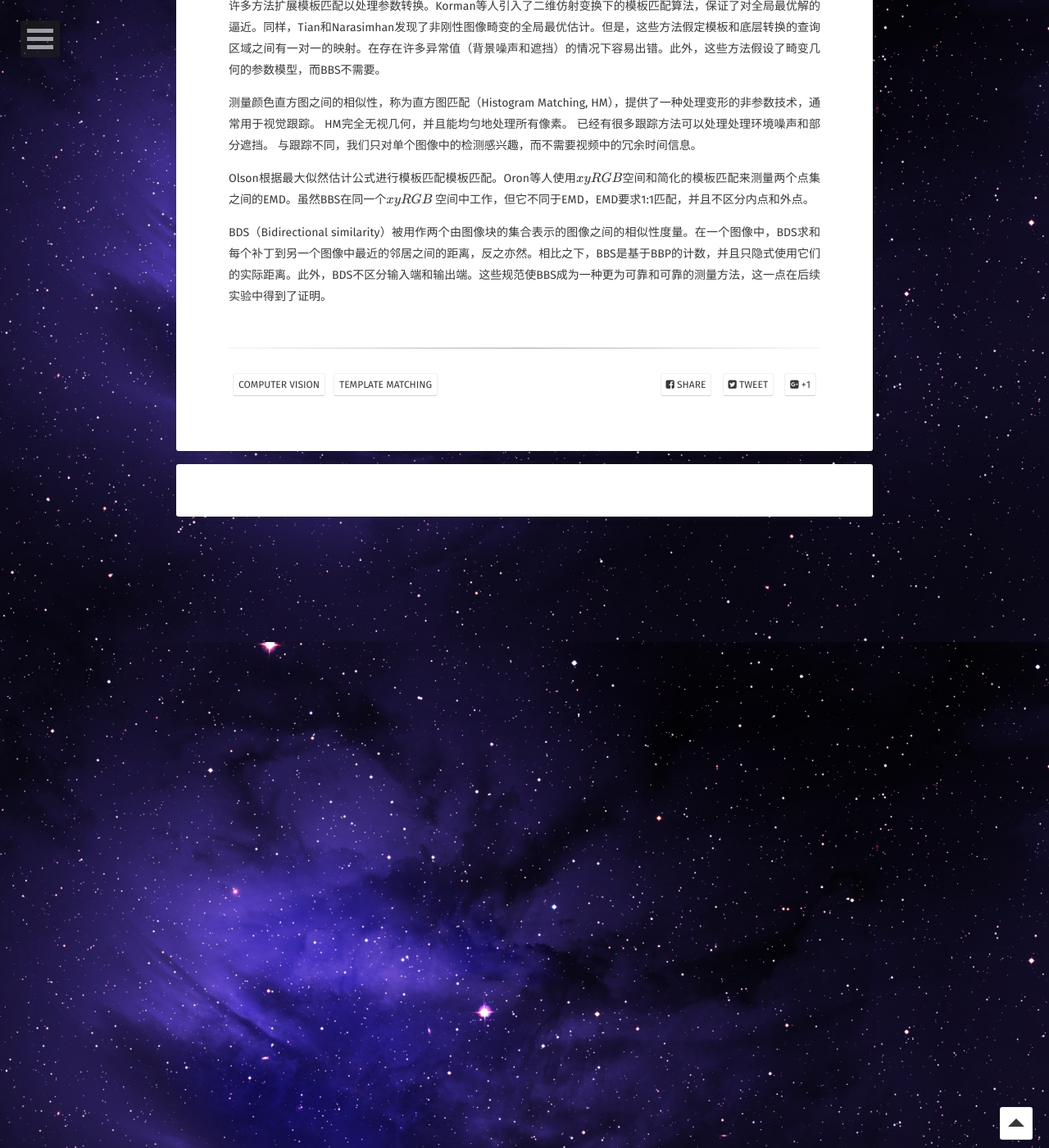
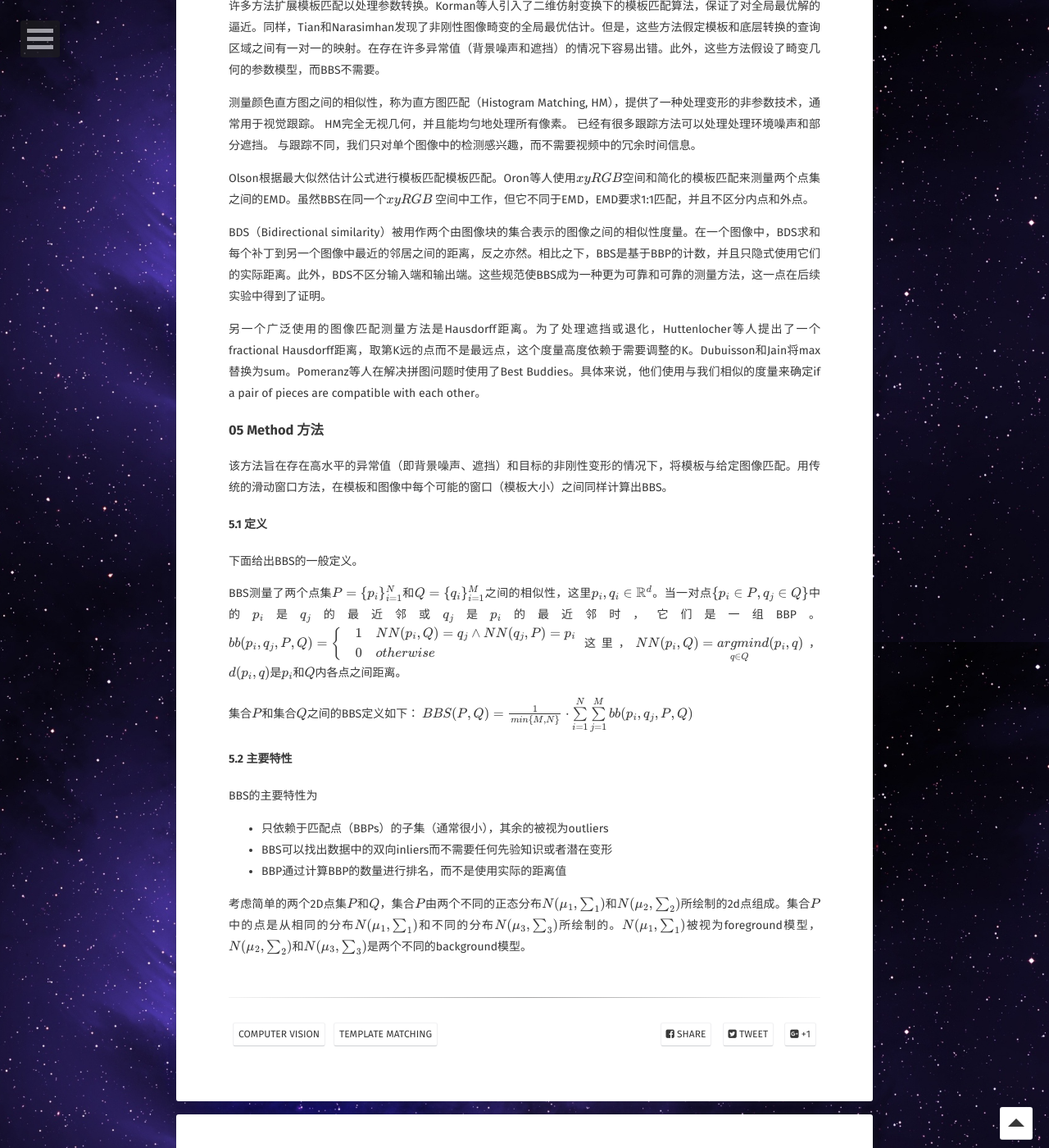
Before and after one commit to ZiqingZhao/ZiqingZhao.github.io, a Jekyll site: the page built from _posts/2019-03-13-Best-Buddies-Similarity-for-Robust-Template-Matching.md, in a window 1280 px wide and 1400 px high, scrolled down 1917 px. Shown: the whole window at 82% size. Built offline with Jekyll 4.4.1, drawn with Linux system fonts in a browser that asks for light colours; some web fonts are replaced; formulas are drawn with MathJax 3; comment, search, counter and statistics services are not loaded; some of the changed text lies outside the part shown.

Commit message:
update 2019-03-13-Best-Buddies-Similarity-for-Robust-Template-Matching

```diff
--- a/_posts/2019-03-12-Best-Buddies-Similarity-for-Robust-Template-Matching.md
+++ b/_posts/2019-03-13-Best-Buddies-Similarity-for-Robust-Template-Matching.md
@@ -31,7 +31,7 @@ comments: true
 
 作者使用了一种新的方法Best-Buddies Similarity来克服模板匹配的局限性，并将其成功应用于template matching in the wild。
 
-BBS测量$$\mathbb{R}^d$$两点集之间的相似性，只依赖于点对中非常小的子集：the Best-Buddies Pairs（BBPs）。如果一对点中，一个点是对应集中另一个点的最近邻，则该对点被视为BBP。BBS是BBP集合所有点的fraction。
+BBS测量$$\mathbb{R}^d$$两点集之间的相似性，只依赖于点对中非常小的子集：the Best-Buddies Pairs（BBPs）。如果一对点中，一个点是对应集中另一个点的最近邻，则该对点被视为BBP。BBS是BBP集合所有点的函数。
 
 这种方法有着重要且非同寻常的特性。BBS由于只考虑BBP，因此对于大部分异常点具有鲁棒性。BBS随两点集的distribution增大而减小，两个distribution相同时取得最大值。也就是说，如果两个点是BBP，它们很可能是从相同的分布中提取的。文章中给出了这种观测的统计公式并且在一维情况下对从不同的高斯分布中提取的点击进行了数值分析。BBS可以在存在异常值的情况下可靠地匹配来自同一分布的特征，在视角变换和集合变形下依然可以进行稳健的模板匹配。
 
@@ -58,3 +58,40 @@ BBS测量$$\mathbb{R}^d$$两点集之间的相似性，只依赖于点对中非
 Olson根据最大似然估计公式进行模板匹配模板匹配。Oron等人使用$$xyRGB$$空间和简化的模板匹配来测量两个点集之间的EMD。虽然BBS在同一个$$xyRGB$$ 空间中工作，但它不同于EMD，EMD要求1:1匹配，并且不区分内点和外点。
 
 BDS（Bidirectional similarity）被用作两个由图像块的集合表示的图像之间的相似性度量。在一个图像中，BDS求和每个补丁到另一个图像中最近的邻居之间的距离，反之亦然。相比之下，BBS是基于BBP的计数，并且只隐式使用它们的实际距离。此外，BDS不区分输入端和输出端。这些规范使BBS成为一种更为可靠和可靠的测量方法，这一点在后续实验中得到了证明。
+
+另一个广泛使用的图像匹配测量方法是Hausdorff距离。为了处理遮挡或退化，Huttenlocher等人提出了一个fractional Hausdorff距离，取第K远的点而不是最远点，这个度量高度依赖于需要调整的K。Dubuisson和Jain将max替换为sum。Pomeranz等人在解决拼图问题时使用了Best Buddies。具体来说，他们使用与我们相似的度量来确定if a pair of pieces are compatible with each other。
+
+### 05 Method 方法
+
+该方法旨在存在高水平的异常值（即背景噪声、遮挡）和目标的非刚性变形的情况下，将模板与给定图像匹配。用传统的滑动窗口方法，在模板和图像中每个可能的窗口（模板大小）之间同样计算出BBS。
+
+#### 5.1 定义
+
+下面给出BBS的一般定义。
+
+BBS测量了两个点集$$P=\{p_i\}^N_{i=1}$$和$$Q=\{q_i\}^M_{i=1}$$之间的相似性，这里$$p_i,q_i\in\mathbb{R}^d$$。当一对点$$\{p_i\in P,q_j\in Q\}$$中的$$p_i$$是$$q_j$$的最近邻或$$q_j$$是$$p_i$$的最近邻时，它们是一组BBP。
+$$
+bb(p_i,q_j,P,Q)=
+\left\{
+\begin{array}{rcl}
+   & 1 & NN(p_i,Q)=q_j\wedge NN(q_j,P)=p_i\\
+   & 0 & otherwise
+\end{array}
+\right.
+$$
+这里，$$NN(p_i,Q)=\mathop{argmin}\limits_{q \in Q} d(p_i,q)$$，$$d(p_i,q)$$是$$p_i$$和$$Q$$内各点之间距离。
+
+集合$$P$$和集合$$Q$$之间的BBS定义如下：
+$$
+BBS(P,Q)=\frac{1}{min\{M,N\}}\cdot \sum\limits^{N}_{i=1}\sum\limits^{M}_{j=1}bb(p_i,q_j,P,Q)
+$$
+
+#### 5.2 主要特性
+
+BBS的主要特性为
+
+- 只依赖于匹配点（BBPs）的子集（通常很小），其余的被视为outliers
+- BBS可以找出数据中的双向inliers而不需要任何先验知识或者潜在变形
+- BBP通过计算BBP的数量进行排名，而不是使用实际的距离值
+
+考虑简单的两个2D点集$$P$$和$$Q$$，集合$$P$$由两个不同的正态分布$$N(\mu_1,\sum_1)$$和$$N(\mu_2,\sum_2)$$所绘制的2d点组成。集合$$P$$中的点是从相同的分布$$N(\mu_1,\sum_1)$$和不同的分布$$N(\mu_3,\sum_3)$$所绘制的。$$N(\mu_1,\sum_1)$$被视为foreground模型，$$N(\mu_2,\sum_2)$$和$$N(\mu_3,\sum_3)$$是两个不同的background模型。
```
Also changed, not shown: other parts of _posts/2019-03-13-Best-Buddies-Similarity-for-Robust-Template-Matching.md (+1 -1 lines).
